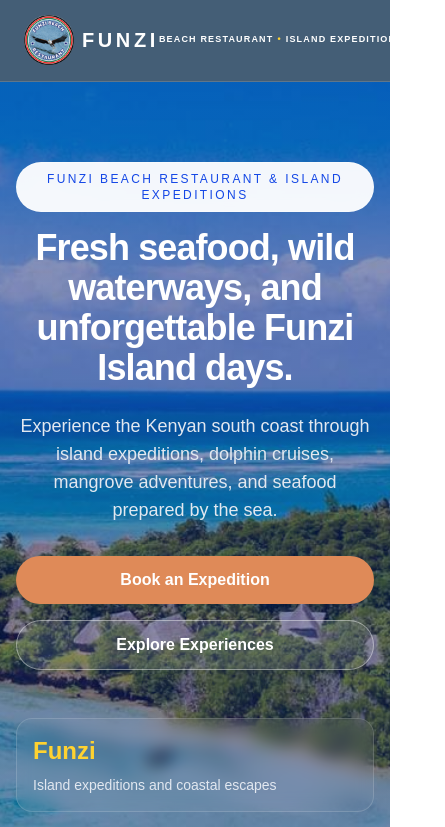
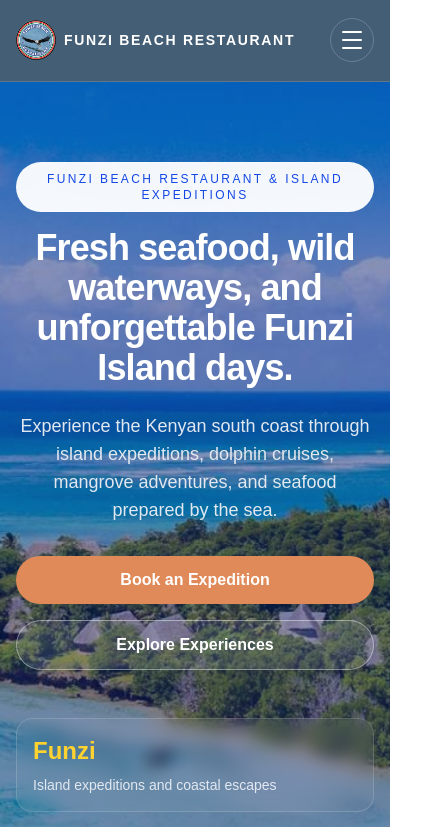
Before and after one commit to MatthewsRicky/funzibeachrestaurant, a Next.js app: page / in a window 390 px wide. Shown: the top 827 px of the page, 445 px wide, since content can reach past the window. Built offline with nearby package versions, Linux system fonts and the light colour scheme.

Commit message:
Logo shrink capacity to prevent horizontal overflow of the navbar in small screens

```diff
--- a/components/Navbar.tsx
+++ b/components/Navbar.tsx
@@ -78,24 +78,26 @@
         <a
           href="#top"
           onClick={closeMenu}
-          className="group flex items-center shrink-0 text-[9px] font-bold leading-[1.3] tracking-[.13em] text-white"
+          className="group flex min-w-0 items-center gap-2 text-white"
           aria-label="Funzi Beach Restaurant home"
         >
-          <span className="block text-xl tracking-[.18em] transition group-hover:text-amber-300">
           <Image
             src="/logo.png"
             alt="Funzi Beach Restaurant"
             width={50}
             height={30}
-              className="mx-2 py-1 transition"
+            className="h-auto w-10 shrink-0 transition sm:w-12"
           />
-          </span>
-          <span className="block text-xl tracking-[.18em] transition group-hover:text-amber-300">
-            FUNZI
-          </span>
-          BEACH RESTAURANT
-          <span className="mx-1 text-amber-300">•</span>
+
+          <div className="min-w-0">
+            <div className="truncate text-sm font-bold tracking-[0.12em] sm:text-base">
+              FUNZI BEACH RESTAURANT
+            </div>
+
+            <div className="hidden text-[8px] font-bold tracking-[0.12em] text-amber-300 sm:block">
               ISLAND EXPEDITIONS
+            </div>
+          </div>
         </a>
 
         <div className="hidden items-center gap-1 lg:flex">
```
Lines whose indentation alone changed are shown as unchanged.
